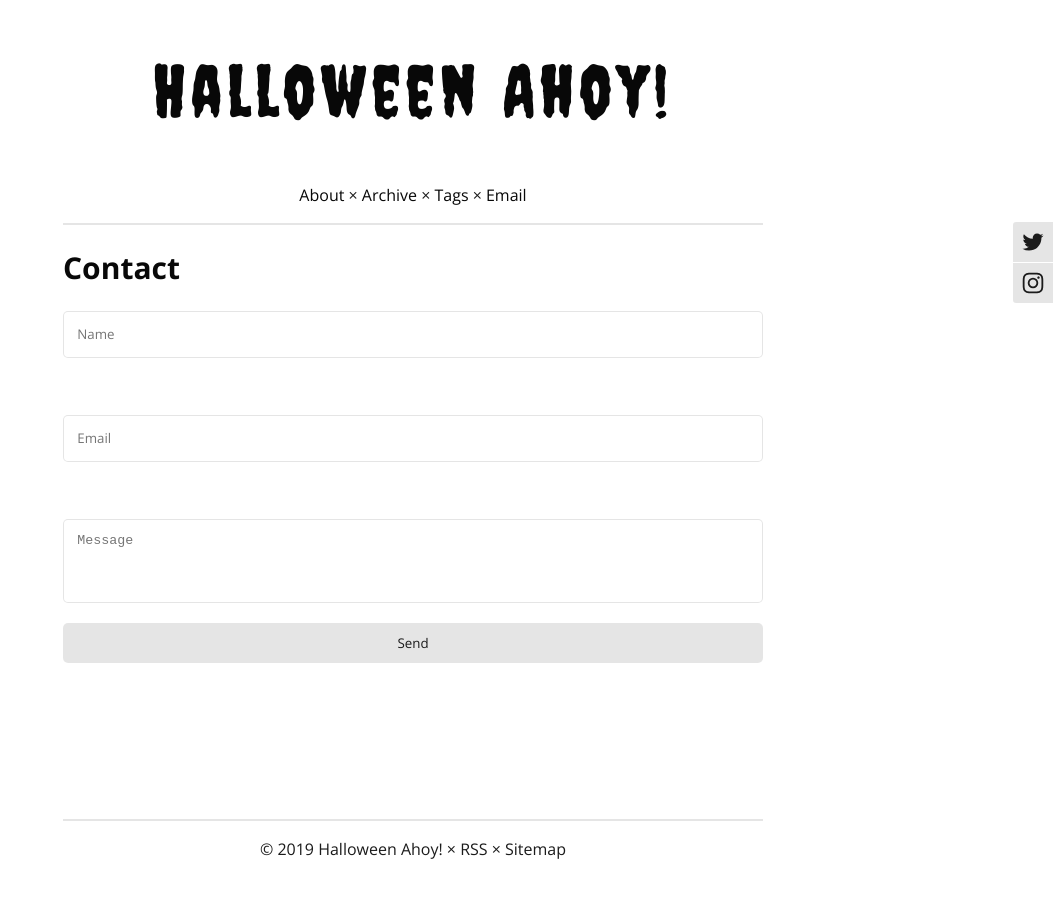
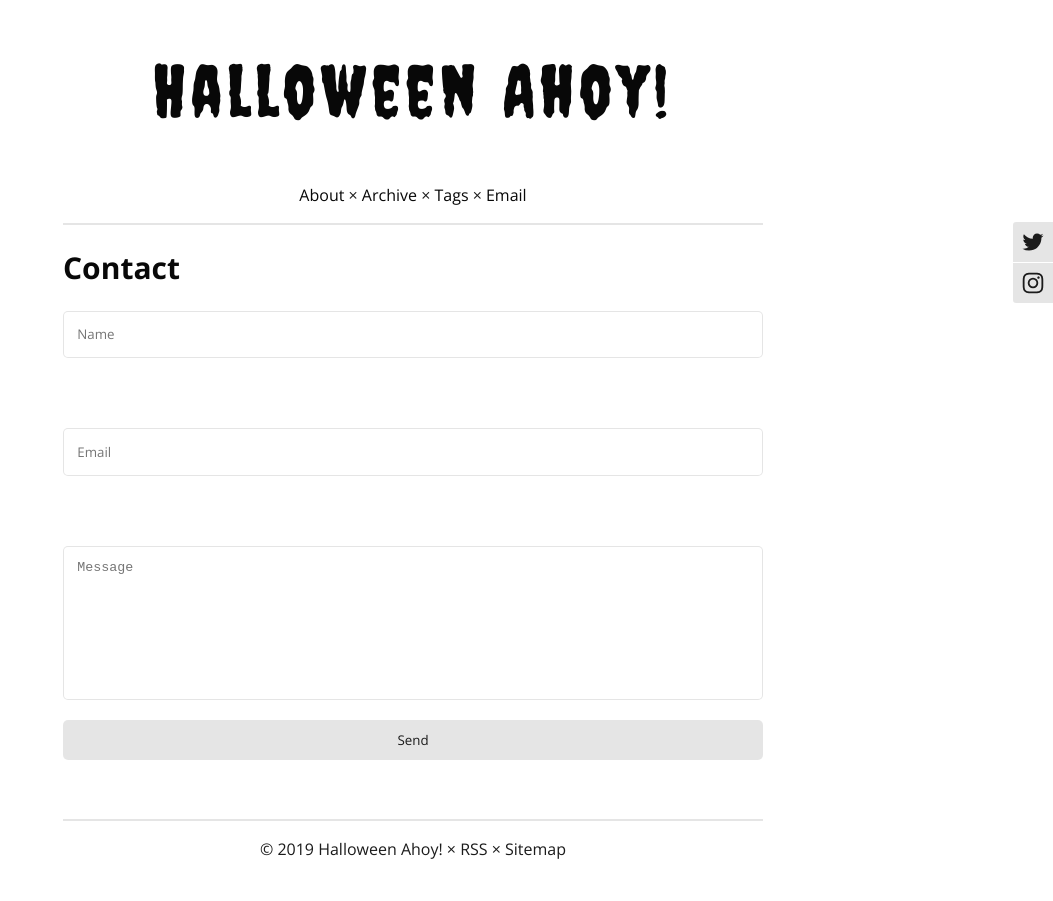
Before and after one commit to halloweenahoy/halloweenahoy.github.io, a Jekyll site: the page built from contact.html, in a window 1280 px wide. Shown: the whole page, without its empty margins (227-1280 px from the left). Built offline with Jekyll 4.4.1, drawn with Linux system fonts in a browser that asks for light colours; comment, search, counter and statistics services are not loaded.

Commit message:
Update style.css

```diff
--- a/css/style.css
+++ b/css/style.css
@@ -17,7 +17,6 @@ form {
     width: 100%;
     height: 500px;
     display: grid;
-    grid-template-rows: repeat(5, 1fr);
     grid-row-gap: 20px;
 }
 
```
